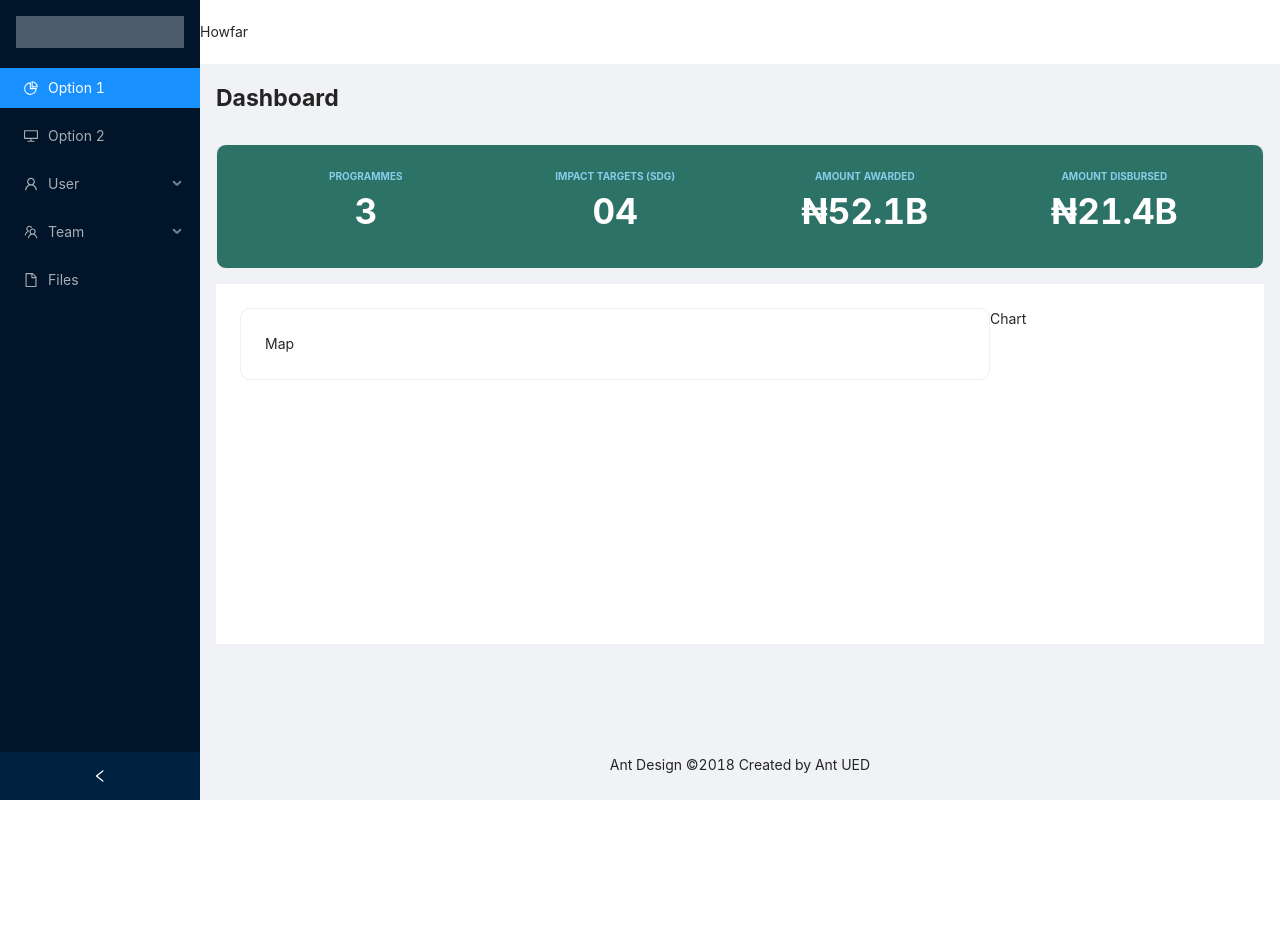
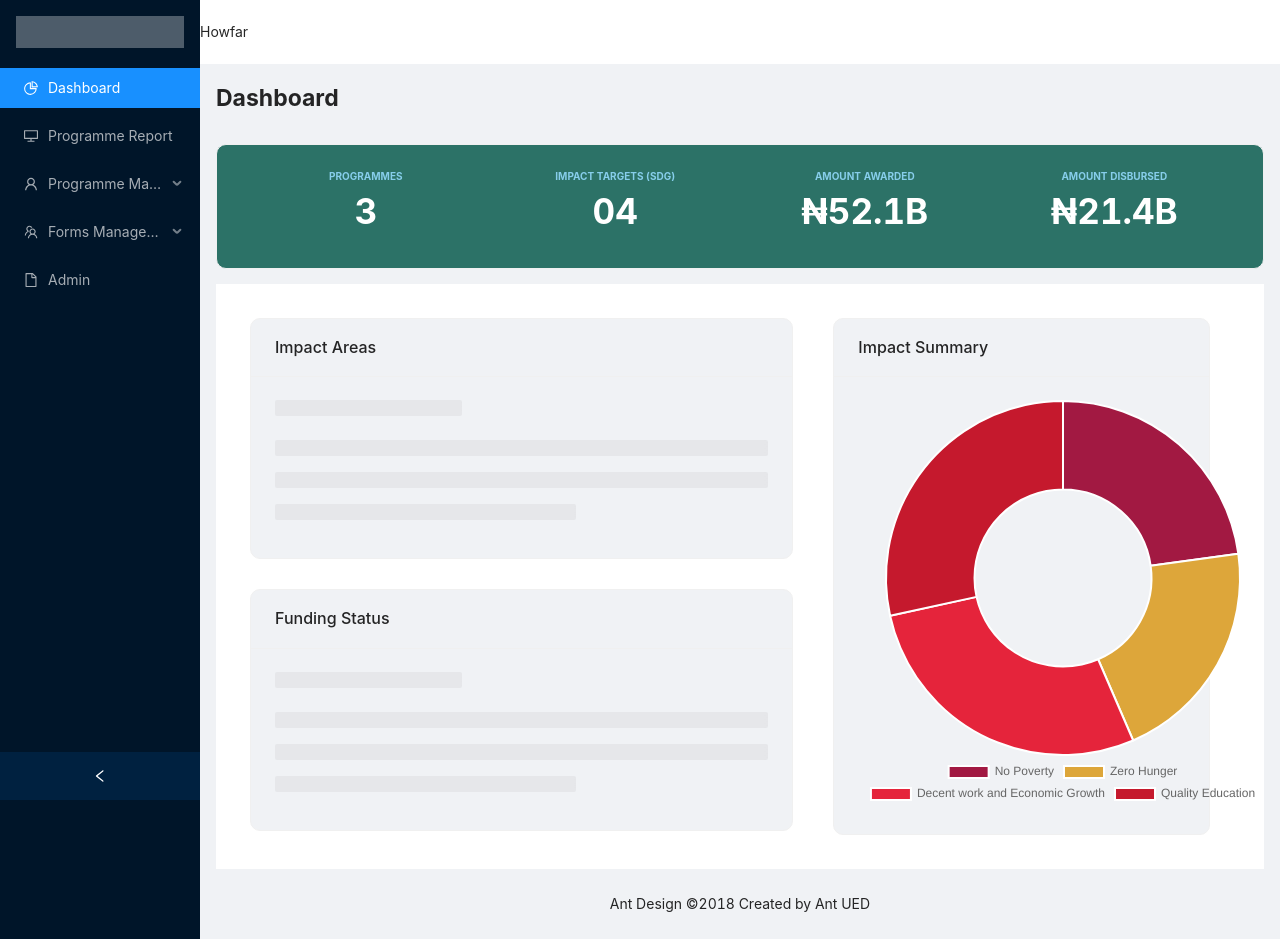
Before and after one commit to jideabdqudus/trails_vgg, a React (Create React App) app: page / in a window 1280 px wide. Before the commit the page ends 800 px from the top, so only its background shows below. Built offline with nearby package versions, Linux system fonts and the light colour scheme.

Commit message:
Added Commit

```diff
--- a/src/App.js
+++ b/src/App.js
@@ -1,6 +1,15 @@
 import React, { useState, Fragment } from "react";
 import "./App.css";
-import { Layout, Menu, Breadcrumb, Container, Row, Col, Card } from "antd";
+import {
+  Layout,
+  Menu,
+  Breadcrumb,
+  Container,
+  Row,
+  Col,
+  Card,
+  Skeleton,
+} from "antd";
 import {
   DesktopOutlined,
   PieChartOutlined,
@@ -8,9 +17,28 @@ import {
   TeamOutlined,
   UserOutlined,
 } from "@ant-design/icons";
+import Chart from "chart.js";
+import { Doughnut } from "react-chartjs-2";
 
 const { Header, Content, Footer, Sider } = Layout;
 const { SubMenu } = Menu;
+
+const data = {
+  labels: [
+    "No Poverty",
+    "Zero Hunger",
+    "Decent work and Economic Growth",
+    "Quality Education",
+  ],
+  datasets: [
+    {
+      label: "SDGs",
+      backgroundColor: ["#A21942", "#DDA63A", "#E5243B", "#C5192D"],
+      hoverBackgroundColor: ["#A21942", "#DDA63A", "#E5243B", "#C5192D"],
+      data: [65, 59, 80, 81],
+    },
+  ],
+};
 
 const App = () => {
   const [collapsed, setCollapsed] = useState(false);
@@ -27,22 +55,30 @@ const App = () => {
           <div className="logo" />
           <Menu theme="dark" defaultSelectedKeys={["1"]} mode="inline">
             <Menu.Item key="1" icon={<PieChartOutlined />}>
-              Option 1
+              Dashboard
             </Menu.Item>
             <Menu.Item key="2" icon={<DesktopOutlined />}>
-              Option 2
+              Programme Report
             </Menu.Item>
-            <SubMenu key="sub1" icon={<UserOutlined />} title="User">
-              <Menu.Item key="3">Tom</Menu.Item>
-              <Menu.Item key="4">Bill</Menu.Item>
-              <Menu.Item key="5">Alex</Menu.Item>
+            <SubMenu
+              key="sub1"
+              icon={<UserOutlined />}
+              title="Programme Manager"
+            >
+              <Menu.Item key="3">SDG 3</Menu.Item>
+              <Menu.Item key="4">SDG 6</Menu.Item>
+              <Menu.Item key="5">SDG 13</Menu.Item>
             </SubMenu>
-            <SubMenu key="sub2" icon={<TeamOutlined />} title="Team">
-              <Menu.Item key="6">Team 1</Menu.Item>
-              <Menu.Item key="8">Team 2</Menu.Item>
+            <SubMenu
+              key="sub2"
+              icon={<TeamOutlined />}
+              title="Forms Management"
+            >
+              <Menu.Item key="6">Poverty Alleviation</Menu.Item>
+              <Menu.Item key="8">Empowerment Scheme</Menu.Item>
             </SubMenu>
             <Menu.Item key="9" icon={<FileOutlined />}>
-              Files
+              Admin
             </Menu.Item>
           </Menu>
         </Sider>
@@ -189,10 +225,54 @@ const App = () => {
               style={{ padding: 24, minHeight: 360 }}
             >
               <Row>
-                <Col span={18}>
-                  <Card style={{borderRadius:"10px"}}>Map</Card>
+                <Col span={14}>
+                  <Card
+                    title="Impact Areas"
+                    style={{
+                      borderRadius: "10px",
+                      backgroundColor: "#f0f2f5",
+                      margin: "10px",
+                      marginRight: "30px",
+                      marginBottom:"30px"
+                    }}
+                  >
+                    <Skeleton active />
+                  </Card>
+                  <Card
+                    title="Funding Status"
+                    style={{
+                      borderRadius: "10px",
+                      backgroundColor: "#f0f2f5",
+                      margin: "10px",
+                      marginRight: "30px",
+                    }}
+                  >
+                    <Skeleton active />
+                  </Card>
                 </Col>
-                <Col span={6}>Chart</Col>
+                <Col span={10}>
+                  <Card
+                    style={{
+                      borderRadius: "10px",
+                      backgroundColor: "#f0f2f5",
+                      margin: "10px",
+                      marginRight: "30px",
+                    }}
+                    title="Impact Summary"
+                  >
+                    <Doughnut
+                      data={data}
+                      width={100}
+                      height={100}
+                      options={{
+                        legend: {
+                          display: true,
+                          position: "bottom",
+                        },
+                      }}
+                    />
+                  </Card>
+                </Col>
               </Row>
             </div>
           </Content>
```
Also changed, not shown: 1 other file (tests, documents, lock files or other folders).
